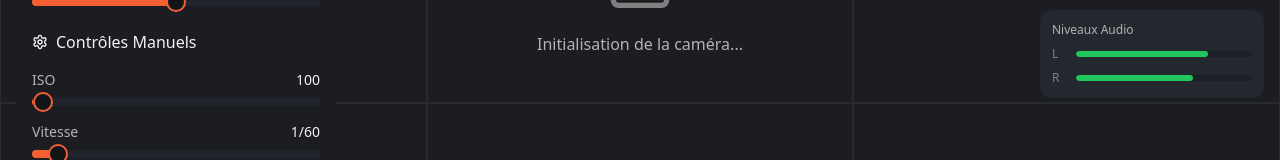
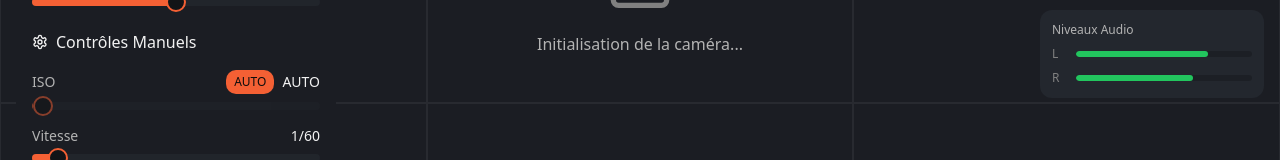
Before and after one commit to alal89/cine-craft-android, a React (Vite) app: page / in a window 1280 px wide. Shown: the part 370-530 px from the top of the page. Built offline with nearby package versions, Linux system fonts and the light colour scheme; no server answers.

Commit message:
Add ISO auto mode
Implement automatic ISO mode for the camera.

```diff
--- a/src/components/camera/ControlPanel.tsx
+++ b/src/components/camera/ControlPanel.tsx
@@ -19,6 +19,7 @@ interface ControlPanelProps {
 
 export const ControlPanel = ({ currentMode, onModeChange }: ControlPanelProps) => {
   const [iso, setIso] = useState([100]);
+  const [isAutoIso, setIsAutoIso] = useState(true);
   const [shutter, setShutter] = useState([60]);
   const [focus, setFocus] = useState([50]);
   const [whiteBalance, setWhiteBalance] = useState([5600]);
@@ -120,7 +121,19 @@ export const ControlPanel = ({ currentMode, onModeChange }: ControlPanelProps) =
         <div className="space-y-2">
           <div className="flex items-center justify-between">
             <span className="text-sm text-cinema-text-secondary">ISO</span>
-            <span className="text-sm text-cinema-text-primary">{iso[0]}</span>
+            <div className="flex items-center space-x-2">
+              <Button
+                variant={isAutoIso ? 'default' : 'secondary'}
+                size="sm"
+                onClick={() => setIsAutoIso(!isAutoIso)}
+                className="text-xs px-2 py-1 h-6"
+              >
+                {isAutoIso ? 'AUTO' : 'MAN'}
+              </Button>
+              <span className="text-sm text-cinema-text-primary">
+                {isAutoIso ? 'AUTO' : iso[0]}
+              </span>
+            </div>
           </div>
           <Slider
             value={iso}
@@ -128,7 +141,8 @@ export const ControlPanel = ({ currentMode, onModeChange }: ControlPanelProps) =
             max={12800}
             min={50}
             step={50}
-            className="w-full"
+            className={`w-full ${isAutoIso ? 'opacity-50 pointer-events-none' : ''}`}
+            disabled={isAutoIso}
           />
         </div>
 
```
